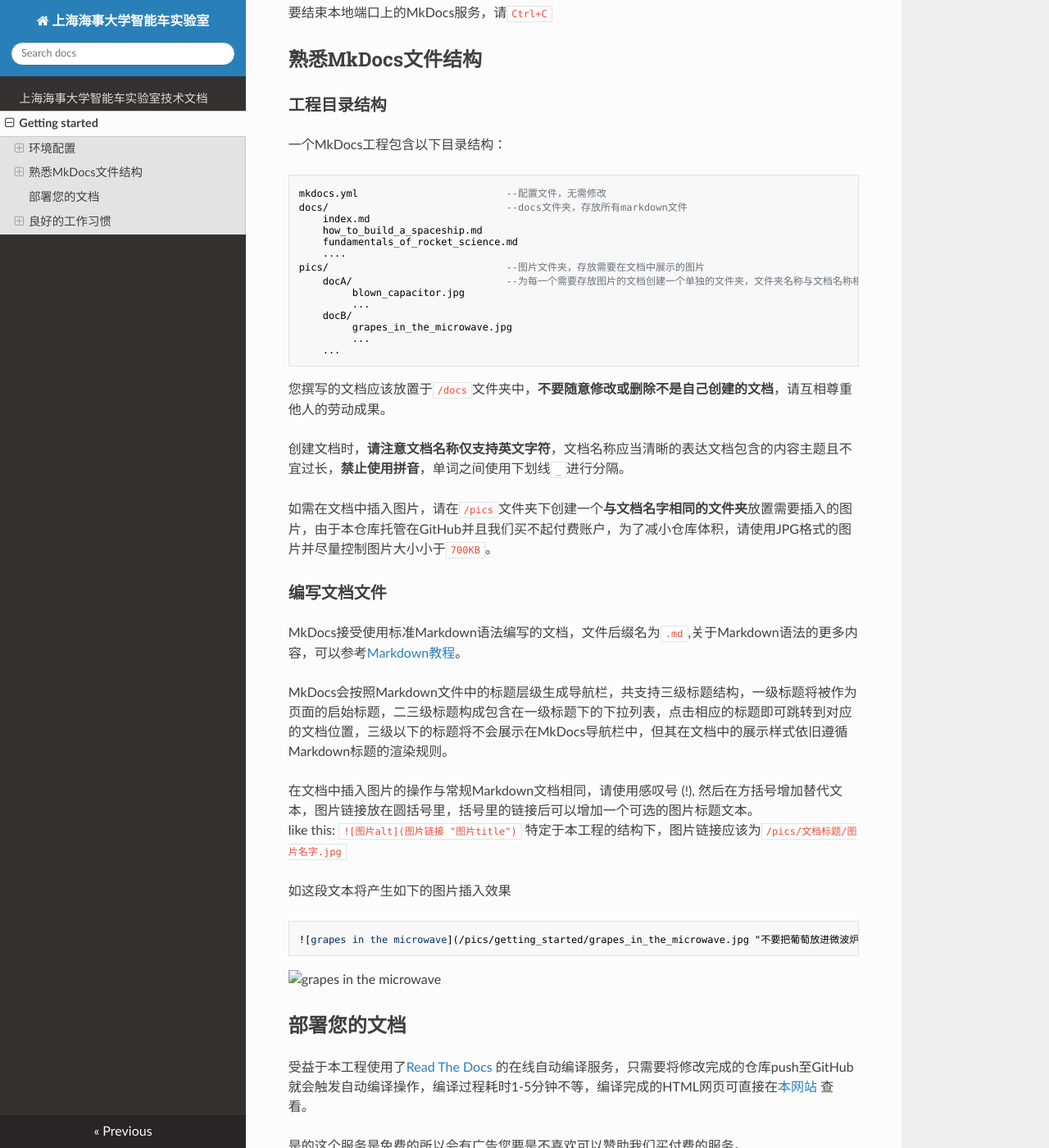
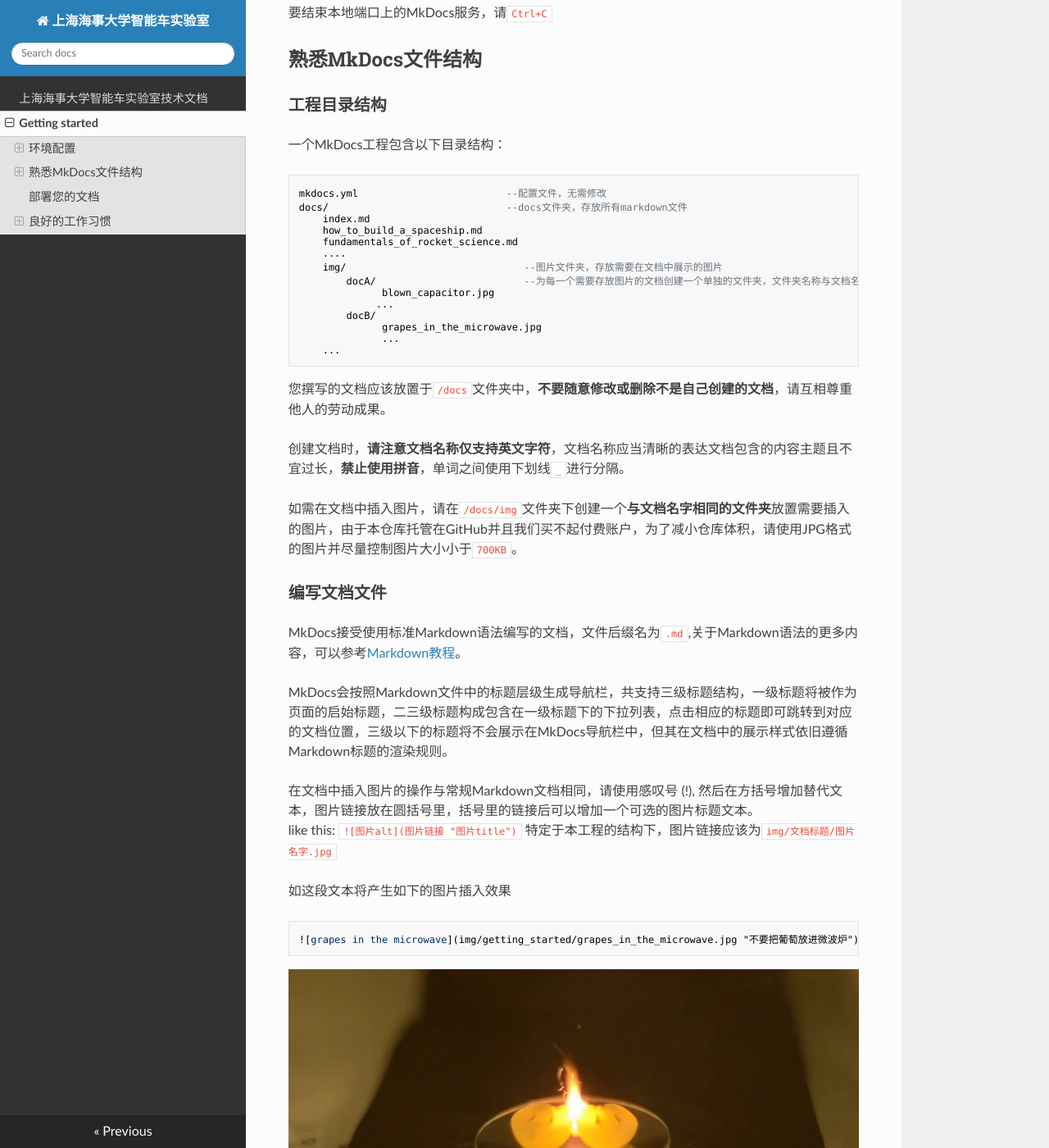
Before and after one commit to SMU-SmartCarLAB/Homemade-Docs, an MkDocs documentation site: the page built from docs/getting_started.md, in a window 1280 px wide and 1400 px high, scrolled down 1064 px. Shown: the whole window at 82% size. Built offline with MkDocs 1.6.1, drawn with Linux system fonts in a browser that asks for light colours; nearby versions of some CDN libraries.

Commit message:
修改-getting started 移动and rename /pics to /img

````diff
--- a/docs/getting_started.md
+++ b/docs/getting_started.md
@@ -39,33 +39,33 @@ docs/                              --docs文件夹，存放所有markdown文件
     how_to_build_a_spaceship.md
     fundamentals_of_rocket_science.md
     ....
-pics/                              --图片文件夹，存放需要在文档中展示的图片
-    docA/                          --为每一个需要存放图片的文档创建一个单独的文件夹，文件夹名称与文档名称相同
-         blown_capacitor.jpg
-         ...
-    docB/
-         grapes_in_the_microwave.jpg
-         ...
+    img/                              --图片文件夹，存放需要在文档中展示的图片
+        docA/                         --为每一个需要存放图片的文档创建一个单独的文件夹，文件夹名称与文档名称相同
+              blown_capacitor.jpg
+             ...
+        docB/
+              grapes_in_the_microwave.jpg
+              ...
     ...
 ```
 您撰写的文档应该放置于`/docs`文件夹中，**不要随意修改或删除不是自己创建的文档**，请互相尊重他人的劳动成果。
 
 创建文档时，**请注意文档名称仅支持英文字符**，文档名称应当清晰的表达文档包含的内容主题且不宜过长，**禁止使用拼音**，单词之间使用下划线`_`进行分隔。
 
-如需在文档中插入图片，请在`/pics`文件夹下创建一个**与文档名字相同的文件夹**放置需要插入的图片，由于本仓库托管在GitHub并且我们买不起付费账户，为了减小仓库体积，请使用JPG格式的图片并尽量控制图片大小小于`700KB`。
+如需在文档中插入图片，请在`/docs/img`文件夹下创建一个**与文档名字相同的文件夹**放置需要插入的图片，由于本仓库托管在GitHub并且我们买不起付费账户，为了减小仓库体积，请使用JPG格式的图片并尽量控制图片大小小于`700KB`。
 ### 编写文档文件
 MkDocs接受使用标准Markdown语法编写的文档，文件后缀名为`.md`,关于Markdown语法的更多内容，可以参考[Markdown教程](https://markdown.com.cn/)。
 
 MkDocs会按照Markdown文件中的标题层级生成导航栏，共支持三级标题结构，一级标题将被作为页面的启始标题，二三级标题构成包含在一级标题下的下拉列表，点击相应的标题即可跳转到对应的文档位置，三级以下的标题将不会展示在MkDocs导航栏中，但其在文档中的展示样式依旧遵循Markdown标题的渲染规则。
 
 在文档中插入图片的操作与常规Markdown文档相同，请使用感叹号 (!), 然后在方括号增加替代文本，图片链接放在圆括号里，括号里的链接后可以增加一个可选的图片标题文本。
-like this: `![图片alt](图片链接 "图片title")`  特定于本工程的结构下，图片链接应该为`/pics/文档标题/图片名字.jpg`
+like this: `![图片alt](图片链接 "图片title")`  特定于本工程的结构下，图片链接应该为`img/文档标题/图片名字.jpg`
 
 如这段文本将产生如下的图片插入效果
 ```markdown
-![grapes in the microwave](/pics/getting_started/grapes_in_the_microwave.jpg "不要把葡萄放进微波炉")
+![grapes in the microwave](img/getting_started/grapes_in_the_microwave.jpg "不要把葡萄放进微波炉")
 ```
-![grapes in the microwave](/pics/getting_started/grapes_in_the_microwave.jpg "不要把葡萄放进微波炉")
+![grapes in the microwave](img/getting_started/grapes_in_the_microwave.jpg "不要把葡萄放进微波炉")
 ## 部署您的文档
 受益于本工程使用了[Read The Docs](https://about.readthedocs.com/) 的在线自动编译服务，只需要将修改完成的仓库push至GitHub就会触发自动编译操作，编译过程耗时1-5分钟不等，编译完成的HTML网页可直接在[本网站](https://docs.smuscl.org/zh-cn/latest/) 查看。
 
````
Also changed, not shown: docs/img/getting_started/grapes_in_the_microwave.jpg (renamed from pics/getting_started/grapes_in_the_microwave.jpg).
